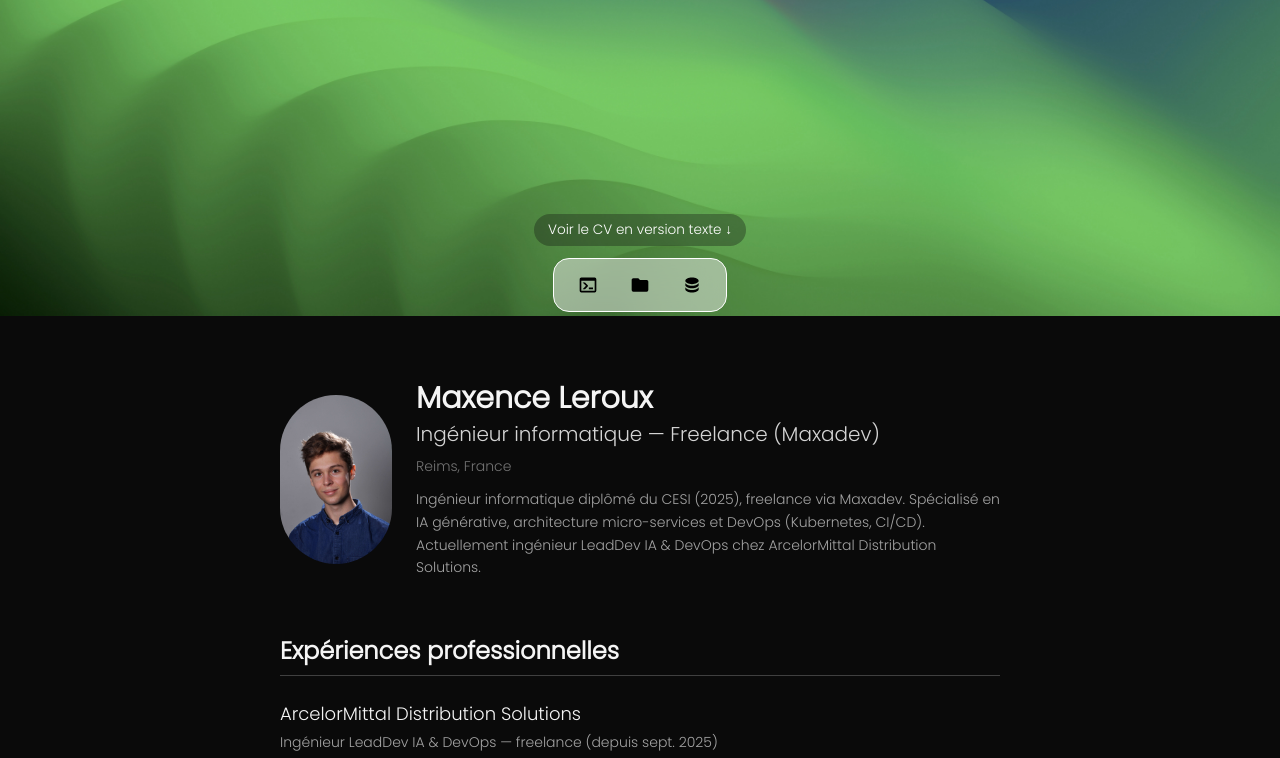
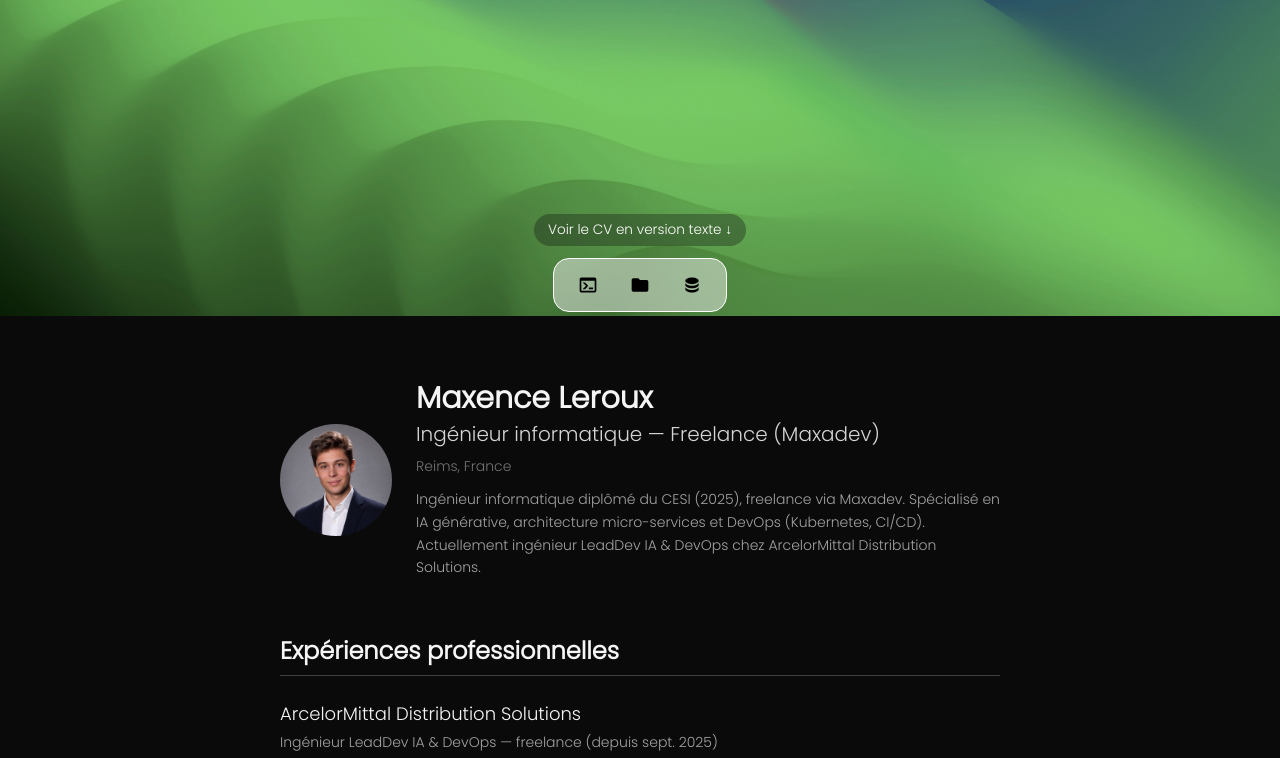
Before and after one commit to Maxougit/maxence-os, a Next.js app: page / in a window 1280 px wide. Shown: the part 484-1242 px from the top of the page. Built offline with nearby package versions, Linux system fonts and the light colour scheme.

Commit message:
change profil picture

```diff
--- a/src/data/cv.js
+++ b/src/data/cv.js
@@ -9,7 +9,7 @@ export const profile = {
   linkedin: 'https://www.linkedin.com/in/maxence-leroux123/',
   website: 'https://maxadev.fr',
   location: 'Reims, France',
-  photo: '/images/profil.jpg',
+  photo: '/images/portrait.jpg',
 };
 
 export const education = [
```
Also changed, not shown: public/images/portrait.jpg (added).
